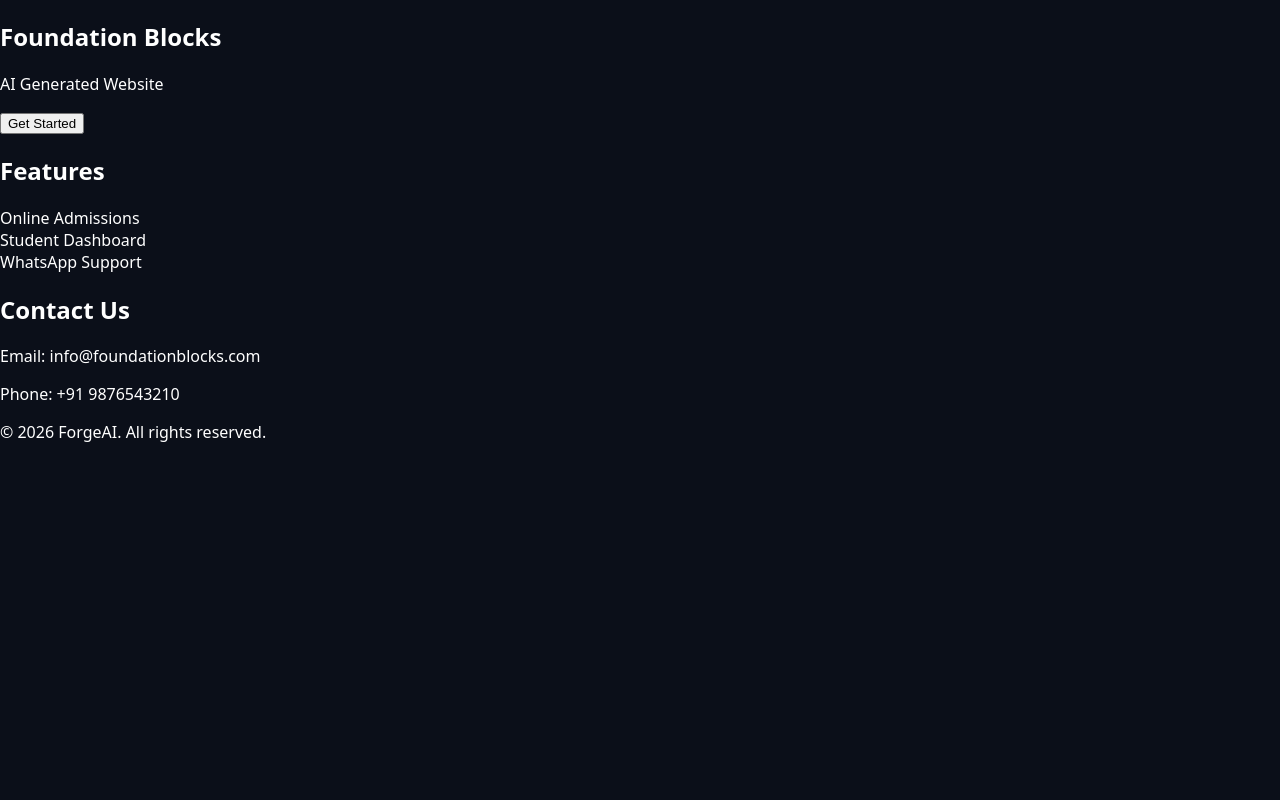
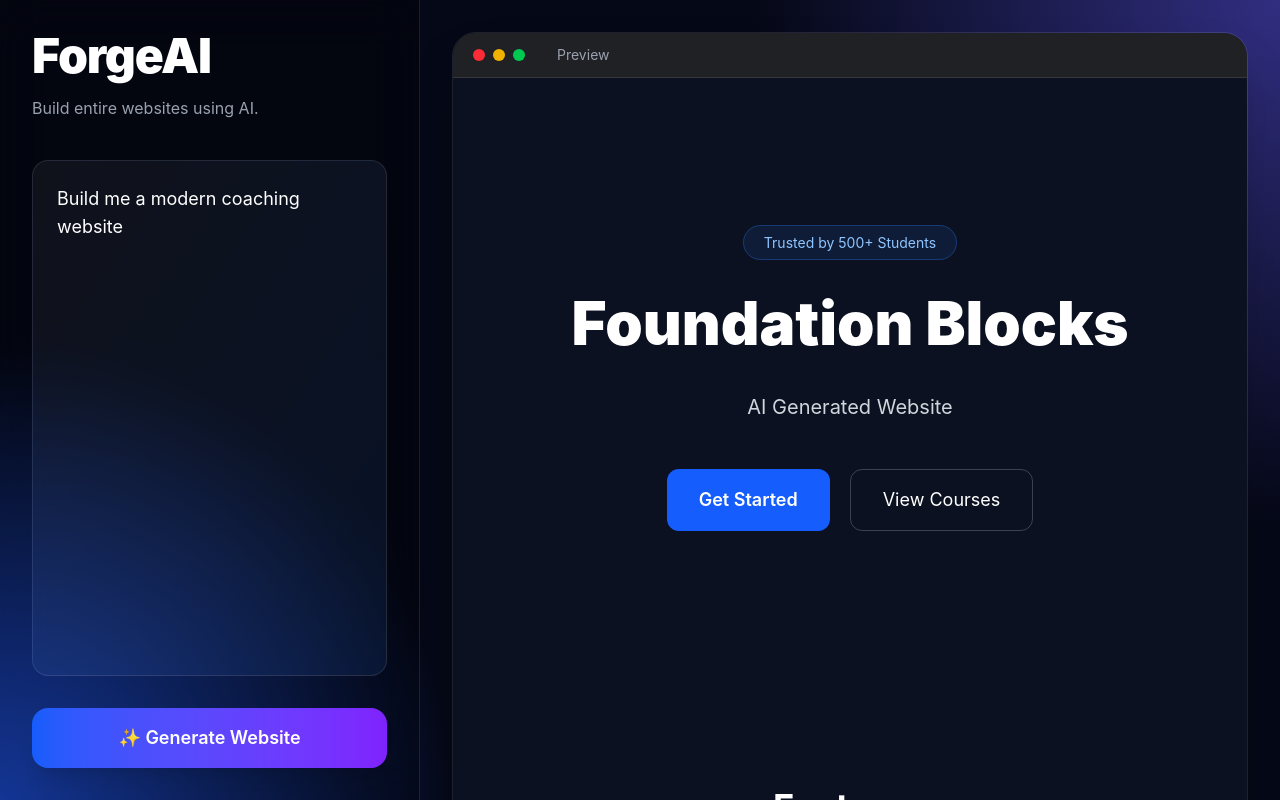
Before and after one commit to shahidbeigh4/ForgeAI, a Next.js app: page / in a window 1280 px wide. Built offline with nearby package versions, Linux system fonts and the light colour scheme.

Commit message:
feat: add interactive AI website builder UI and generation workflow

```diff
--- a/src/app/globals.css
+++ b/src/app/globals.css
@@ -1,6 +1,42 @@
+@import "tailwindcss";
+
+:root {
+  --background: #050816;
+  --foreground: #ffffff;
+}
+
+* {
+  box-sizing: border-box;
+}
+
+html,
 body {
   margin: 0;
-  background: #0b0f19;
+  padding: 0;
+  background:
+    radial-gradient(circle at top right, #312e81 0%, transparent 35%),
+    radial-gradient(circle at bottom left, #1d4ed8 0%, transparent 30%),
+    #050816;
+
   color: white;
-  font-family: system-ui, sans-serif;
+
+  font-family:
+    Inter,
+    system-ui,
+    sans-serif;
+
+  min-height: 100%;
 }
+
+body {
+  overflow: hidden;
+}
+
+button {
+  cursor: pointer;
+  transition: 0.25s;
+}
+
+button:hover {
+  transform: translateY(-2px);
+}
--- a/src/app/page.tsx
+++ b/src/app/page.tsx
@@ -1,18 +1,77 @@
 "use client";
 
-import WebsiteRenderer from "@/engine/renderer/WebsiteRenderer";
+import { useState } from "react";
+
+import PromptInput from "@/components/chat/PromptInput";
+import GenerationStatus from "@/components/chat/GenerationStatus";
+import PreviewPanel from "@/components/preview/PreviewPanel";
+
 import { planWebsite } from "@/engine/planner";
 
 export default function Home() {
-  const document = planWebsite(
+  const [prompt, setPrompt] = useState(
     "Build me a modern coaching website"
   );
 
+  const [document, setDocument] = useState(
+    planWebsite(prompt)
+  );
+
+  const [loading, setLoading] = useState(false);
+  const [step, setStep] = useState("");
+
+  function wait(ms: number) {
+    return new Promise((resolve) => setTimeout(resolve, ms));
+  }
+
+  async function generate() {
+    setLoading(true);
+
+    setStep("🧠 Understanding your prompt...");
+    await wait(600);
+
+    setStep("🏢 Detecting business type...");
+    await wait(600);
+
+    setStep("🎨 Choosing design theme...");
+    await wait(600);
+
+    setStep("📐 Building website sections...");
+    await wait(600);
+
+    setStep("🚀 Rendering preview...");
+    await wait(700);
+
+    setDocument(planWebsite(prompt));
+
+    setLoading(false);
+    setStep("");
+  }
+
   return (
-    <main className="min-h-screen bg-[#0B0F19] p-10">
-      <WebsiteRenderer
-        document={document}
-      />
+    <main className="h-screen overflow-hidden">
+      <div className="grid h-full grid-cols-[420px_1fr]">
+
+        <aside className="border-r border-white/10 bg-black/30 p-8 backdrop-blur-xl">
+
+          <PromptInput
+            value={prompt}
+            onChange={setPrompt}
+            onGenerate={generate}
+            loading={loading}
+          />
+
+          {loading && (
+            <GenerationStatus step={step} />
+          )}
+
+        </aside>
+
+        <section className="overflow-auto p-8">
+          <PreviewPanel document={document} />
+        </section>
+
+      </div>
     </main>
   );
 }
--- /dev/null
+++ b/src/components/chat/GenerationStatus.tsx
@@ -0,0 +1,29 @@
+type Props = {
+  step: string;
+};
+
+export default function GenerationStatus({ step }: Props) {
+  return (
+    <div className="mt-8 rounded-2xl border border-blue-500/20 bg-blue-500/10 p-6">
+
+      <div className="mb-4 flex items-center gap-3">
+
+        <div className="h-4 w-4 animate-ping rounded-full bg-blue-400" />
+
+        <h3 className="text-lg font-semibold">
+          ForgeAI is building your website...
+        </h3>
+
+      </div>
+
+      <p className="text-gray-300">{step}</p>
+
+      <div className="mt-5 h-2 overflow-hidden rounded-full bg-white/10">
+
+        <div className="h-full w-full animate-pulse rounded-full bg-gradient-to-r from-blue-500 to-violet-500" />
+
+      </div>
+
+    </div>
+  );
+}
--- /dev/null
+++ b/src/components/chat/PromptInput.tsx
@@ -0,0 +1,76 @@
+"use client";
+
+type Props = {
+  value: string;
+  onChange: (value: string) => void;
+  onGenerate: () => void;
+  loading: boolean;
+};
+
+export default function PromptInput({
+  value,
+  onChange,
+  onGenerate,
+  loading,
+}: Props) {
+  return (
+    <div className="flex h-full flex-col">
+
+      <div>
+        <h1 className="text-5xl font-black tracking-tight">
+          ForgeAI
+        </h1>
+
+        <p className="mt-4 text-gray-400">
+          Build entire websites using AI.
+        </p>
+      </div>
+
+      <textarea
+        value={value}
+        onChange={(e) => onChange(e.target.value)}
+        placeholder="Describe your website..."
+        className="
+          mt-10
+          flex-1
+          resize-none
+          rounded-2xl
+          border
+          border-white/10
+          bg-gradient-to-br
+          from-white/5
+          to-blue-500/10
+          p-6
+          text-lg
+          text-white
+          outline-none
+          transition
+          focus:border-blue-500
+        "
+      />
+
+      <button
+        disabled={loading}
+        onClick={onGenerate}
+        className="
+          mt-8
+          rounded-2xl
+          bg-gradient-to-r
+          from-blue-600
+          to-violet-600
+          py-4
+          text-lg
+          font-semibold
+          shadow-xl
+          transition
+          hover:scale-[1.02]
+          disabled:cursor-not-allowed
+          disabled:opacity-50
+        "
+      >
+        {loading ? "🤖 Generating..." : "✨ Generate Website"}
+      </button>
+
+    </div>
+  );
+}
--- a/src/components/generated/Hero.tsx
+++ b/src/components/generated/Hero.tsx
@@ -10,16 +10,38 @@
   buttonText,
 }: HeroProps) {
   return (
-    <section className="py-20 text-center">
-      <h1 className="text-5xl font-bold">{title}</h1>
+    <section className="relative overflow-hidden px-10 py-28 text-center">
 
-      <p className="mt-6 text-xl text-gray-400">
-        {subtitle}
-      </p>
+      <div className="absolute inset-0 -z-10 bg-gradient-to-br from-blue-900 via-[#0B1120] to-violet-900" />
 
-      <button className="mt-8 rounded-lg bg-blue-600 px-6 py-3 text-white hover:bg-blue-700">
-        {buttonText}
-      </button>
+      <div className="mx-auto max-w-5xl">
+
+        <span className="rounded-full border border-blue-500/30 bg-blue-500/10 px-5 py-2 text-sm text-blue-300">
+          Trusted by 500+ Students
+        </span>
+
+        <h1 className="mt-8 text-6xl font-black leading-tight">
+          {title}
+        </h1>
+
+        <p className="mx-auto mt-8 max-w-3xl text-xl text-gray-300">
+          {subtitle}
+        </p>
+
+        <div className="mt-12 flex justify-center gap-5">
+
+          <button className="rounded-xl bg-blue-600 px-8 py-4 text-lg font-semibold hover:bg-blue-700">
+            {buttonText}
+          </button>
+
+          <button className="rounded-xl border border-white/20 px-8 py-4 text-lg">
+            View Courses
+          </button>
+
+        </div>
+
+      </div>
+
     </section>
   );
 }
--- a/src/components/generated/Navbar.tsx
+++ b/src/components/generated/Navbar.tsx
@@ -0,0 +1,22 @@
+export default function Navbar() {
+  return (
+    <header className="sticky top-0 z-50 border-b border-white/10 bg-[#08101f]/80 backdrop-blur-lg">
+      <div className="mx-auto flex max-w-7xl items-center justify-between px-8 py-5">
+        <div className="text-2xl font-bold">
+          Foundation Blocks
+        </div>
+
+        <nav className="hidden gap-8 text-gray-300 md:flex">
+          <a href="#">Home</a>
+          <a href="#">Courses</a>
+          <a href="#">About</a>
+          <a href="#">Contact</a>
+        </nav>
+
+        <button className="rounded-xl bg-blue-600 px-5 py-2 hover:bg-blue-700">
+          Enroll Now
+        </button>
+      </div>
+    </header>
+  );
+}
--- /dev/null
+++ b/src/components/generated/Stats.tsx
@@ -0,0 +1,29 @@
+export default function Stats() {
+  const stats = [
+    ["500+", "Students"],
+    ["95%", "Success Rate"],
+    ["20+", "Expert Teachers"],
+    ["10+", "Years Experience"],
+  ];
+
+  return (
+    <section className="px-10 py-20">
+      <div className="mx-auto grid max-w-6xl grid-cols-2 gap-8 md:grid-cols-4">
+        {stats.map(([value, label]) => (
+          <div
+            key={label}
+            className="rounded-2xl border border-white/10 bg-white/5 p-8 text-center"
+          >
+            <div className="text-4xl font-bold">
+              {value}
+            </div>
+
+            <div className="mt-3 text-gray-400">
+              {label}
+            </div>
+          </div>
+        ))}
+      </div>
+    </section>
+  );
+}
--- /dev/null
+++ b/src/components/preview/PreviewPanel.tsx
@@ -0,0 +1,38 @@
+import { ForgeDocument } from "@/engine/schema/document";
+import WebsiteRenderer from "@/engine/renderer/WebsiteRenderer";
+
+type Props = {
+  document: ForgeDocument;
+};
+
+export default function PreviewPanel({
+  document,
+}: Props) {
+  return (
+    <div className="mx-auto max-w-6xl">
+
+      <div className="overflow-hidden rounded-3xl border border-white/10 shadow-2xl">
+
+        <div className="flex items-center gap-2 border-b border-white/10 bg-[#202124] px-5 py-3">
+
+          <div className="h-3 w-3 rounded-full bg-red-500" />
+          <div className="h-3 w-3 rounded-full bg-yellow-500" />
+          <div className="h-3 w-3 rounded-full bg-green-500" />
+
+          <div className="ml-6 text-sm text-gray-400">
+            Preview
+          </div>
+
+        </div>
+
+        <div className="bg-[#0B1120] p-10">
+
+          <WebsiteRenderer document={document} />
+
+        </div>
+
+      </div>
+
+    </div>
+  );
+}
--- a/src/engine/renderer/WebsiteRenderer.tsx
+++ b/src/engine/renderer/WebsiteRenderer.tsx
@@ -2,6 +2,7 @@
 import Features from "@/components/generated/Features";
 import Contact from "@/components/generated/Contact";
 import Footer from "@/components/generated/Footer";
+import Navbar from "@/components/generated/Navbar";
 
 import { ForgeDocument } from "../schema/document";
 
@@ -32,6 +33,15 @@
 
           case "footer":
             return <Footer key={section.id} />;
+            return (
+  <>
+    <Navbar />
+
+    <div className="space-y-16">
+      ...
+    </div>
+  </>
+);
 
           default: {
   const _exhaustive: never = section;
```
